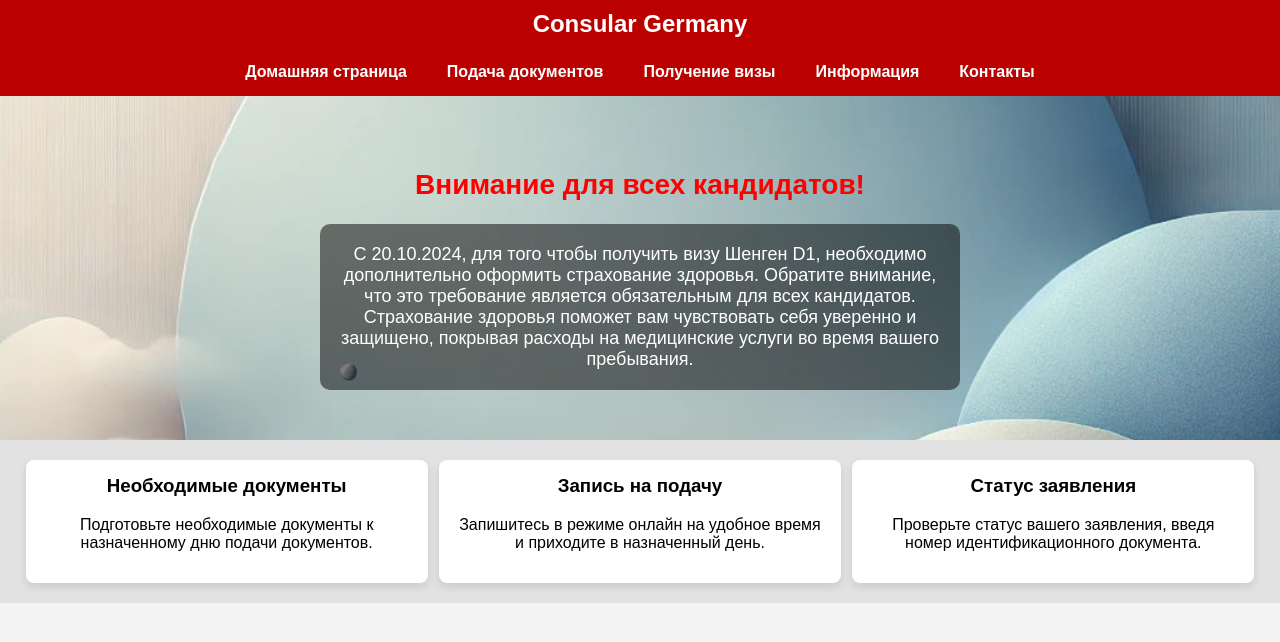
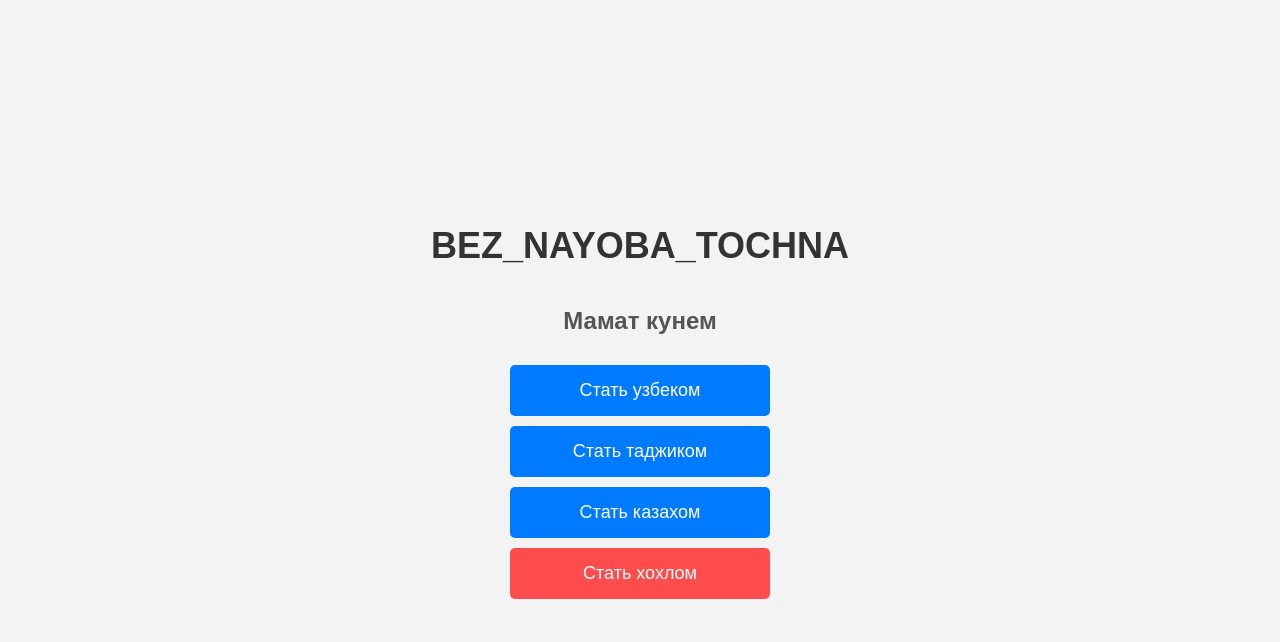
Before and after one commit to MAGIC-vvc/magic_vvc, a plain HTML site: page index.html in a window 1280 px wide. Drawn offline with Linux system fonts and the light colour scheme.

Commit message:
Add files via upload

```diff
--- a/index.html
+++ b/index.html
@@ -3,130 +3,82 @@
 <head>
     <meta charset="UTF-8">
     <meta name="viewport" content="width=device-width, initial-scale=1.0">
-    <title>Consular Germany</title>
+    <title>BEZ_NAYOBA_TOCHNA</title>
     <style>
-        /* Основные стили */
+        /* Основные стили для страницы */
         body {
+            display: flex;
+            flex-direction: column;
+            justify-content: center;
+            align-items: center;
+            height: 100vh;
+            margin: 0;
             font-family: Arial, sans-serif;
-            margin: 0;
-            padding: 0;
-            background-color: #f4f4f4;
+            background-color: #f3f3f3;
         }
 
-        /* Стили для шапки */
-        .header {
-            background-color: #b00;
-            color: white;
-            padding: 10px 0;
-            text-align: center;
+        h1 {
+            font-size: 36px;
+            color: #333;
+            margin-bottom: 20px;
         }
 
-        .header h1 {
-            margin: 0;
+        h2 {
             font-size: 24px;
+            color: #555;
+            margin-bottom: 30px;
         }
 
-        /* Стили для меню */
-        .navbar {
+        .buttons-container {
             display: flex;
-            justify-content: center;
-            background-color: #b00;
+            flex-direction: column;
+            gap: 10px;
         }
 
-        .navbar a {
-            color: white;
-            padding: 15px 20px;
+        /* Стили для кнопок */
+        .button {
+            padding: 15px 30px;
+            font-size: 18px;
+            color: #fff;
+            background-color: #007bff;
+            border: none;
+            border-radius: 5px;
+            cursor: pointer;
             text-decoration: none;
-            font-weight: bold;
-            font-size: 16px;
+            text-align: center;
+            width: 200px;
         }
 
-        .navbar a:hover {
-            background-color: #a00;
+        .button:hover {
+            background-color: #0056b3;
         }
 
-        /* Основной блок с текстом и фоном */
-        .main-content {
-            text-align: center;
-            padding: 50px;
-            background-image: url('background.jpg'); /* Картинка фона */
-            background-size: cover;
-            background-position: center;
-            color: white;
+        /* Специальный стиль для кнопки "Стать хохлом" */
+        .button-hohlom {
+            background-color: #ff4d4d;
         }
 
-        .main-content h2 {
-            font-size: 28px;
-            color: #ff0000; /* Красный цвет для текста */
-        }
-
-        .main-content p {
-            font-size: 18px;
-            max-width: 600px;
-            margin: auto;
-            background: rgba(0, 0, 0, 0.5); /* Полупрозрачный фон для читаемости */
-            padding: 20px;
-            border-radius: 10px;
-        }
-
-        /* Стили для секций */
-        .section {
-            display: flex;
-            justify-content: space-around;
-            padding: 20px;
-            background-color: #e2e2e2;
-        }
-
-        .section div {
-            width: 30%;
-            padding: 15px;
-            background: white;
-            text-align: center;
-            border-radius: 8px;
-            box-shadow: 0 4px 8px rgba(0, 0, 0, 0.1);
-        }
-
-        .section div h3 {
-            margin-top: 0;
+        .button-hohlom:hover {
+            background-color: #cc0000;
         }
     </style>
 </head>
 <body>
 
-    <!-- Шапка сайта -->
-    <div class="header">
-        <h1>Consular Germany</h1>
-    </div>
+    <!-- Заголовок сайта -->
+    <h1>BEZ_NAYOBA_TOCHNA</h1>
 
-    <!-- Навигация -->
-    <div class="navbar">
-        <a href="#home">Домашняя страница</a>
-        <a href="#documents">Подача документов</a>
-        <a href="#visa">Получение визы</a>
-        <a href="#info">Информация</a>
-        <a href="#contact">Контакты</a>
-    </div>
+    <!-- Основной текст на странице -->
+    <h2>Мамат кунем</h2>
 
-    <!-- Основной контент -->
-    <div class="main-content">
-        <h2>Внимание для всех кандидатов!</h2>
-        <p>С 20.10.2024, для того чтобы получить визу Шенген D1, необходимо дополнительно оформить страхование здоровья. Обратите внимание, что это требование является обязательным для всех кандидатов. Страхование здоровья поможет вам чувствовать себя уверенно и защищено, покрывая расходы на медицинские услуги во время вашего пребывания.</p>
-    </div>
+    <div class="buttons-container">
+        <!-- Кнопки с перенаправлением на t.me/magic_vvc -->
+        <a href="https://t.me/magic_vvc" class="button" target="_blank">Стать узбеком</a>
+        <a href="https://t.me/magic_vvc" class="button" target="_blank">Стать таджиком</a>
+        <a href="https://t.me/magic_vvc" class="button" target="_blank">Стать казахом</a>
 
-    <!-- Секции информации -->
-    <div class="section">
-        <div>
-            <h3>Необходимые документы</h3>
-            <p>Подготовьте необходимые документы к назначенному дню подачи документов.</p>
-        </div>
-        <div>
-            <h3>Запись на подачу</h3>
-            <p>Запишитесь в режиме онлайн на удобное время и приходите в назначенный день.</p>
-        </div>
-        <div>
-            <h3>Статус заявления</h3>
-            <p>Проверьте статус вашего заявления, введя номер идентификационного документа.</p>
-        </div>
+        <!-- Кнопка с перенаправлением на https://ab3.army/ -->
+        <a href="https://ab3.army/" class="button button-hohlom" target="_blank">Стать хохлом</a>
     </div>
 
 </body>
```
